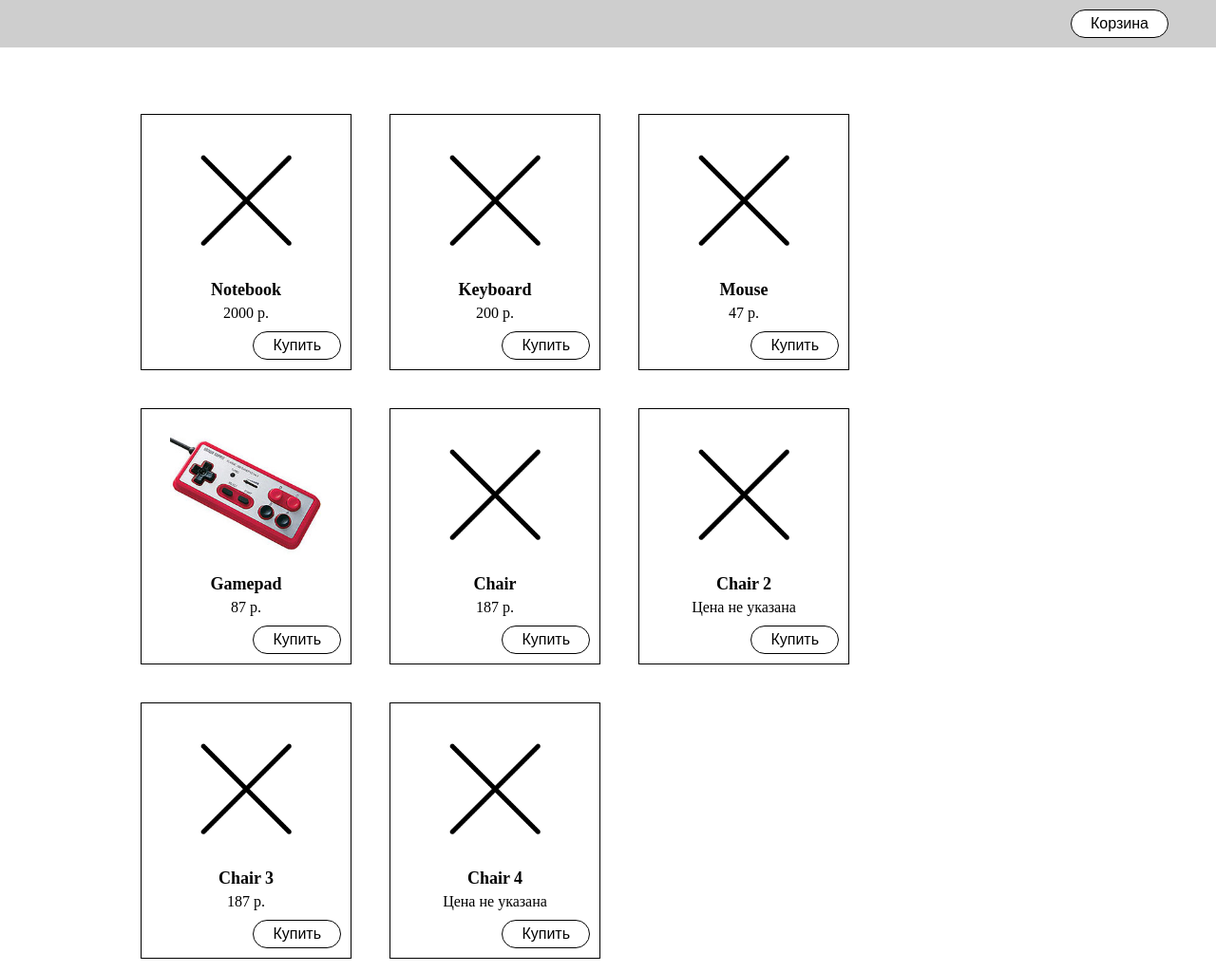
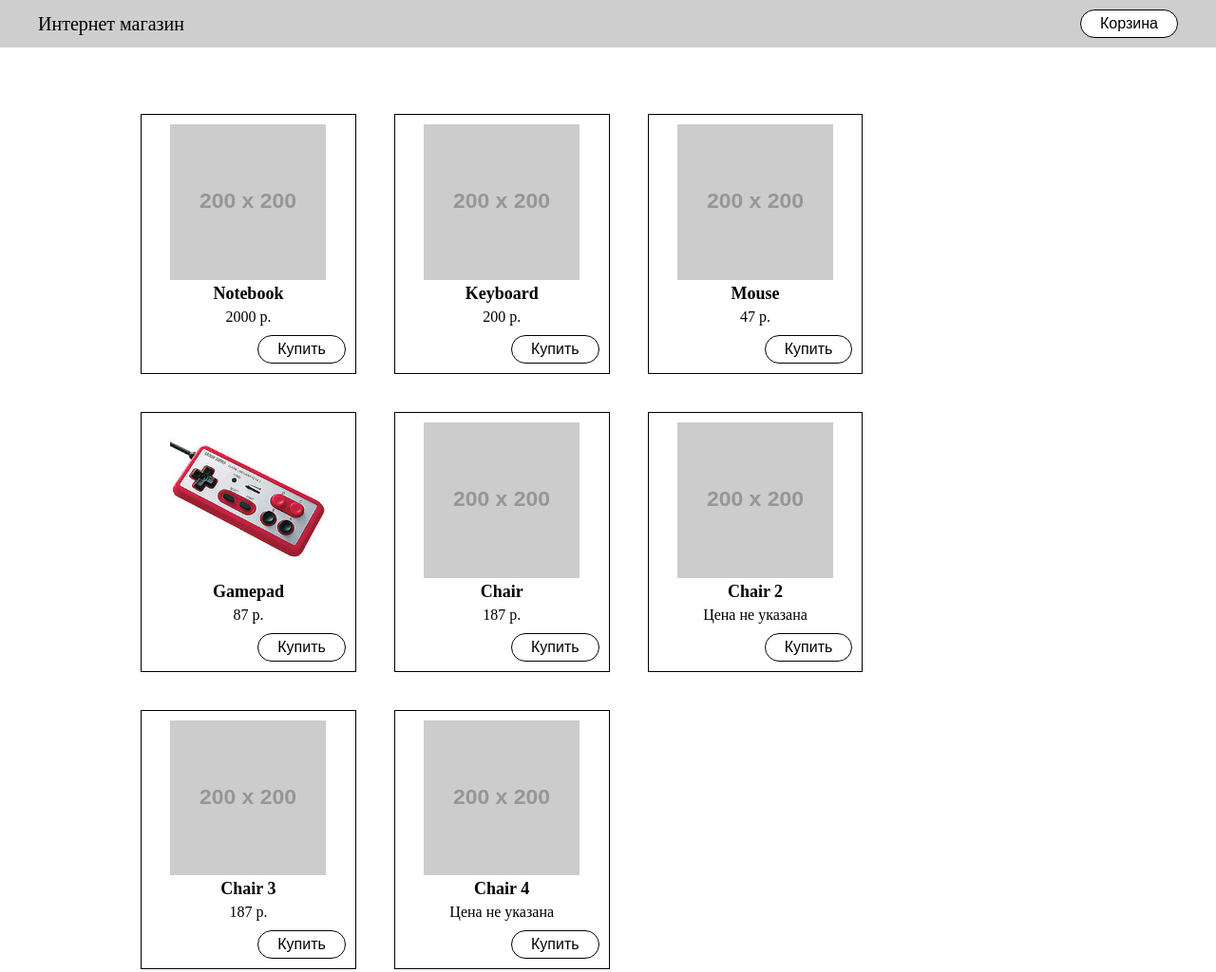
Before and after one commit to SizikovAnton/AdvancedJavaScript, a plain HTML site: page index.html in a window 1280 px wide. Shown: the whole page at 95% size. Drawn offline with Linux system fonts and the light colour scheme; placeholder pictures from the web are drawn by us.

Commit message:
Изменил стили. Перевел все на классы.

```diff
--- a/css/style.css
+++ b/css/style.css
@@ -10,10 +10,16 @@ h3 {
 }
 
 .header {
-    width: 100%;
+    max-width: 100%;
     background-color: #cecece;
-    padding: 10px 0;
-    text-align: right;
+    padding: 10px 40px;
+    display: flex;
+    align-items: center;
+    justify-content: space-between;
+}
+
+.logo {
+    font-size: 20px;
 }
 
 .btn {
@@ -31,9 +37,7 @@ h3 {
     cursor: pointer;
 }
 
-.btn-cart {
-    margin-right: 50px;
-}
+.btn-cart {}
 
 .buy-btn {
     float: right;
@@ -50,7 +54,8 @@ h3 {
 }
 
 .product-item {
-    max-width: 200px;
+    min-width: 200px;
+    width: 20%;
     border: 1px solid #000;
     margin: 20px;
     text-align: center;
--- a/index.html
+++ b/index.html
@@ -1,18 +1,22 @@
 <!DOCTYPE html>
 <html lang="en">
+
 <head>
     <meta charset="UTF-8">
     <title>Store</title>
     <link rel="stylesheet" href="css/style.css">
 </head>
+
 <body>
     <header class="header">
+        <p class="logo">Интернет магазин</p>
         <button class="btn-cart btn" type="button">Корзина</button>
     </header>
     <main>
         <div class="products">
         </div>
     </main>
-<script defer src="js/main.js"></script>
+    <script defer src="js/main.js"></script>
 </body>
+
 </html>
--- a/js/main.js
+++ b/js/main.js
@@ -1,33 +1,59 @@
-//Вопросы:
-//1. Мы объявляем функции через константы, что бы нельзя было их случайно изменить?
-//2. Почему мы объявляем массив объектов как константу?
+const DEFAULT_IMAGE = 'https://placehold.it/200x200';
 
-const products = [
-    {id: 1, title: 'Notebook', price: 2000, image: ''},
-    {id: 2, title: 'Keyboard', price: 200, image: ''},
-    {id: 3, title: 'Mouse', price: 47, image: ''},
-    {id: 4, title: 'Gamepad', price: 87, image: 'gamepad.jpg'},
-    {id: 5, title: 'Chair', price: 187, image: ''},
-    {id: 6, title: 'Chair 2', image: ''},
-    {id: 7, title: 'Chair 3', price: 187},
-    {id: 8, title: 'Chair 4', price: null},
-];
+class Products {
+    constructor(container = `.products`) {
+        this.container = container;
+        this.data = [];
+        this.allProduct = [];
+        this.init();
+    }
+    init() {
+        this._fetchProducts();
+        this._render();
+    }
+    _fetchProducts() {
+        this.data = [
+            { id: 1, title: 'Notebook', price: 2000, image: '' },
+            { id: 2, title: 'Keyboard', price: 200, image: '' },
+            { id: 3, title: 'Mouse', price: 47, image: '' },
+            { id: 4, title: 'Gamepad', price: 87, image: 'gamepad.jpg' },
+            { id: 5, title: 'Chair', price: 187, image: '' },
+            { id: 6, title: 'Chair 2', image: '' },
+            { id: 7, title: 'Chair 3', price: 187 },
+            { id: 8, title: 'Chair 4', price: null },
+        ];
+    }
+    _render() {
+        const block = document.querySelector(this.container);
+        for (let item of this.data) {
+            const product = new ProductItem(item);
+            this.allProduct.push(product);
+            block.insertAdjacentHTML('beforeend', product.render())
+        }
+    }
+}
 
-const renderProduct = (title, price = 'Цена не указана', image = 'default.png') => {
-    return `<div class="product-item">
-                <img src="img/${image.length ? image : 'default.png'}" alt="" class="product-item__img">
-                <h3>${title}</h3>
-                <p>${price ? price : 'Цена не указана'} ${typeof(price) == 'number' ? 'р.' : ''}</p>
-                <button class="buy-btn btn">Купить</button>
-            </div>`
-};
+class ProductItem {
+    constructor(item) {
+        this.id = item.id;
+        this.title = item.title;
+        this.price = item.price;
+        if (item.image) {
+            this.image = 'img/' + item.image;
+        } else {
+            this.image = DEFAULT_IMAGE;
+        }
 
-const renderPage = list => {
-    const productsList = list.map(el => renderProduct(el.title, el.price, el.image)); //Метод map возвращает массив
-    //Метод join преобразует массив в строку.
-    //Разделитель элементов массива в строке можно указать как аргумент к методу join.
-    //В нашем случае, что бы избавиться от запятой, мы используем пустую строку как разделитель.
-    document.querySelector(`.products`).innerHTML = productsList.join('');
-};
+    }
+    render() {
+        //console.log(this);
+        return `<div class="product-item">
+                    <img src="${this.image}" alt="" class="product-item__img">
+                    <h3>${this.title}</h3>
+                    <p>${this.price ? this.price : 'Цена не указана'} ${typeof(this.price) == 'number' ? 'р.' : ''}</p>
+                    <button class="buy-btn btn">Купить</button>
+                </div>`
+    }
+}
 
-renderPage(products);
+const products = new Products();
```
Also changed, not shown: img/default.png (deleted).
